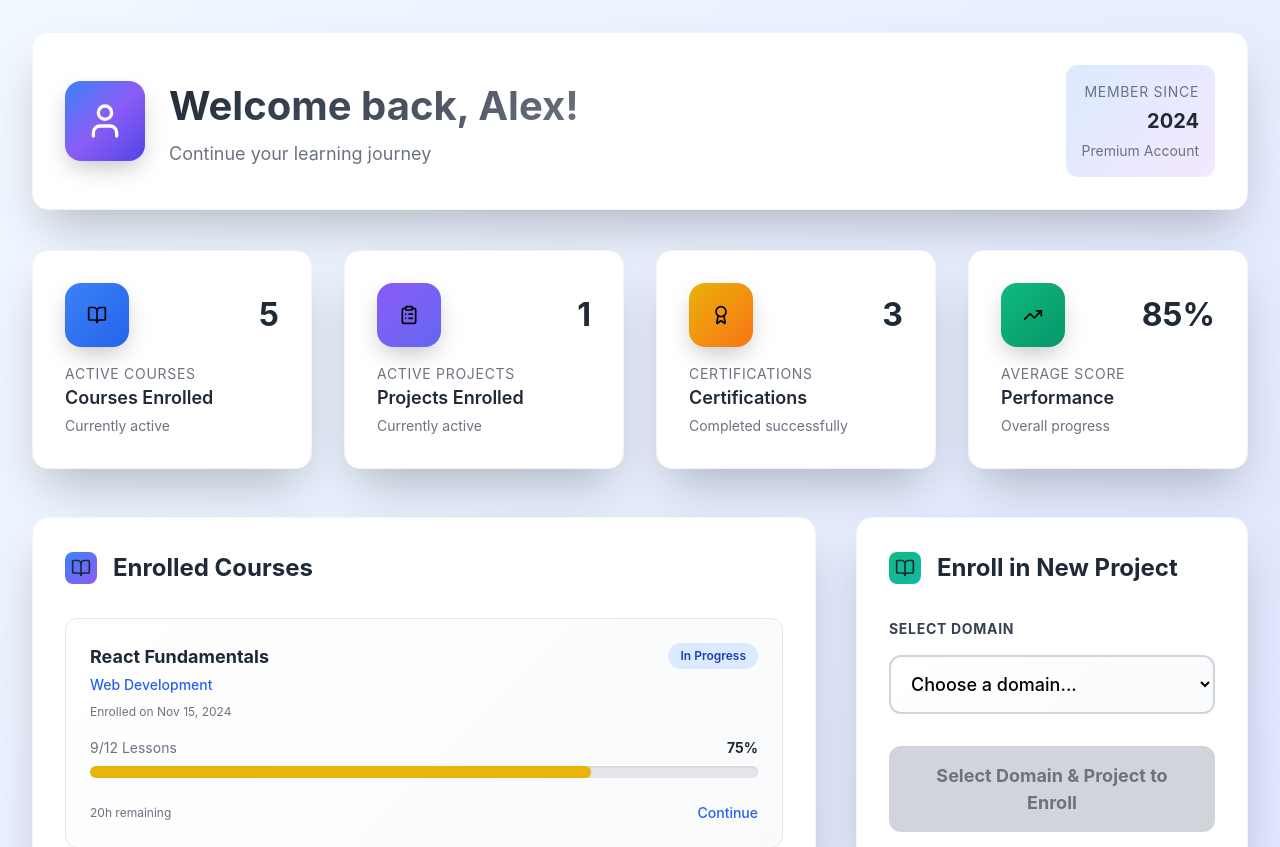
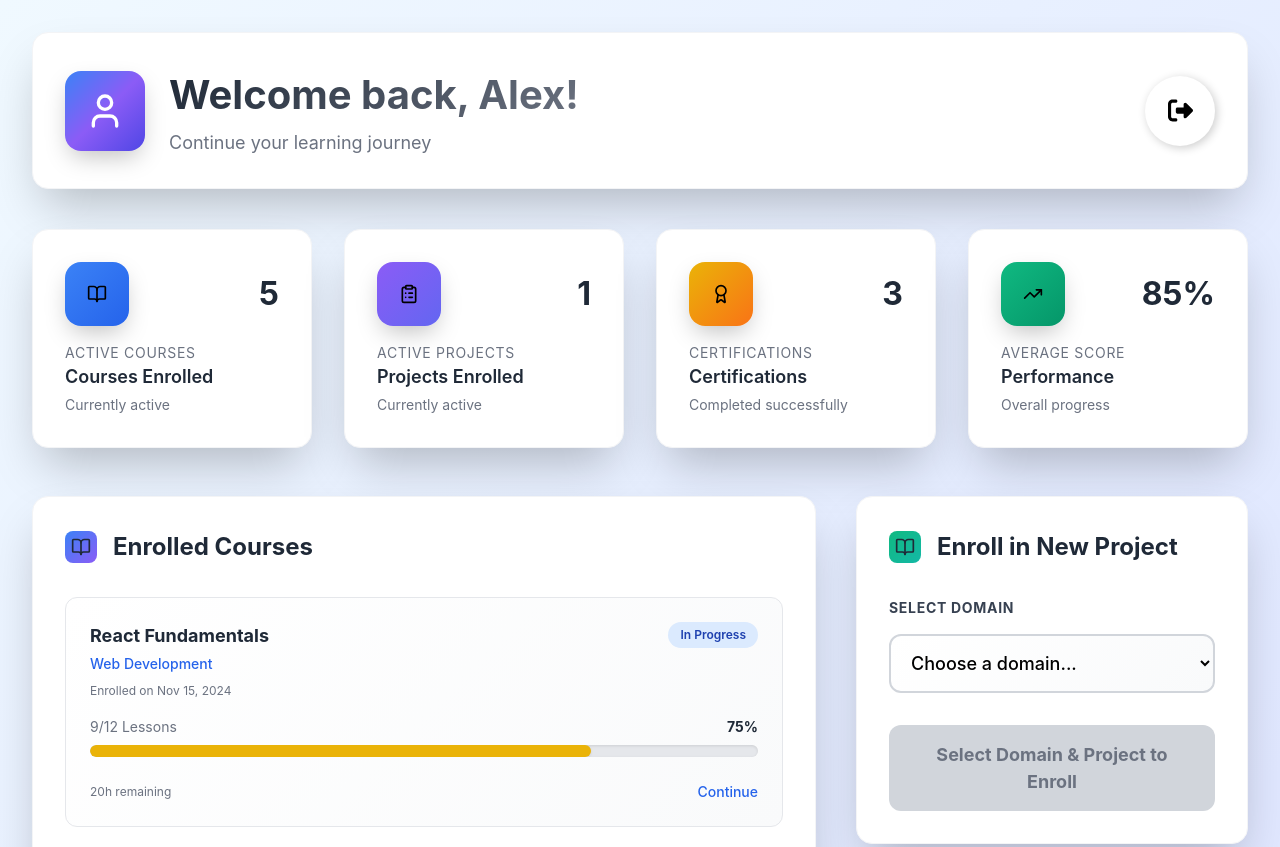
Before and after one commit to VishnuVardhanReddy-11/Internship-Portal, a React (Vite) app in the folder frontend/: page /dashboard in a window 1280 px wide. Shown: the top 847 px of the page. Built offline with nearby package versions, Linux system fonts and the light colour scheme.

Commit message:
Updated Dashboard

```diff
--- a/frontend/src/Dashboard.css
+++ b/frontend/src/Dashboard.css
@@ -598,3 +598,75 @@
         font-size: 2rem;
     }
 }
+
+
+.logout-btn-animated {
+  display: flex;
+  align-items: center;
+  justify-content: flex-start;
+  width: 70px;
+  height: 70px;
+  border: none;
+  border-radius: 50%;
+  cursor: pointer;
+  position: relative;
+  overflow: hidden;
+  transition-duration: 0.3s;
+  box-shadow: 2px 2px 10px rgba(0, 0, 0, 0.199);
+  background-color: white;
+}
+
+.logout-sign {
+  width: 100%;
+  transition-duration: 0.3s;
+  display: flex;
+  align-items: center;
+  justify-content: center;
+}
+
+.logout-sign svg {
+  width: 25px;
+}
+
+.logout-sign svg path {
+  fill: black;
+}
+
+.logout-text {
+  position: absolute;
+  right: 0%;
+  width: 0%;
+  opacity: 0;
+  color: white;
+  font-size: 1.2em;
+  font-weight: 600;
+  transition-duration: 0.3s;
+}
+
+.logout-btn-animated:hover {
+  background-color: black;
+  width: 145px;
+  border-radius: 40px;
+  transition-duration: 0.3s;
+}
+
+.logout-btn-animated:hover .logout-sign {
+  width: 30%;
+  transition-duration: 0.3s;
+  padding-left: 20px;
+}
+
+.logout-btn-animated:hover .logout-sign svg path {
+  fill: white;
+}
+
+.logout-btn-animated:hover .logout-text {
+  opacity: 1;
+  width: 70%;
+  transition-duration: 0.3s;
+  padding-right: 10px;
+}
+
+.logout-btn-animated:active {
+  transform: translate(2px, 2px);
+}
--- a/frontend/src/Dashboard.jsx
+++ b/frontend/src/Dashboard.jsx
@@ -158,11 +158,17 @@
             <p>Continue your learning journey</p>
           </div>
         </div>
-        <div className="member-info">
-          <div className="label">Member Since</div>
-          <div className="value">2024</div>
-          <div className="subtitle">Premium Account</div>
-        </div>
+        <button className="logout-btn-animated" onClick={() => alert('Logged out')}>
+  <div className="logout-sign">
+    <svg viewBox="0 0 512 512">
+      <path
+        d="M377.9 105.9L500.7 228.7c7.2 7.2 11.3 17.1 11.3 27.3s-4.1 20.1-11.3 27.3L377.9 406.1c-6.4 6.4-15 9.9-24 9.9c-18.7 0-33.9-15.2-33.9-33.9l0-62.1-128 0c-17.7 0-32-14.3-32-32l0-64c0-17.7 14.3-32 32-32l128 0 0-62.1c0-18.7 15.2-33.9 33.9-33.9c9 0 17.6 3.6 24 9.9zM160 96L96 96c-17.7 0-32 14.3-32 32l0 256c0 17.7 14.3 32 32 32l64 0c17.7 0 32 14.3 32 32s-14.3 32-32 32l-64 0c-53 0-96-43-96-96L0 128C0 75 43 32 96 32l64 0c17.7 0 32 14.3 32 32s-14.3 32-32 32z"
+      ></path>
+    </svg>
+  </div>
+  <div className="logout-text">Logout</div>
+</button>
+
       </div>
 
       {/* Stats */}
```
